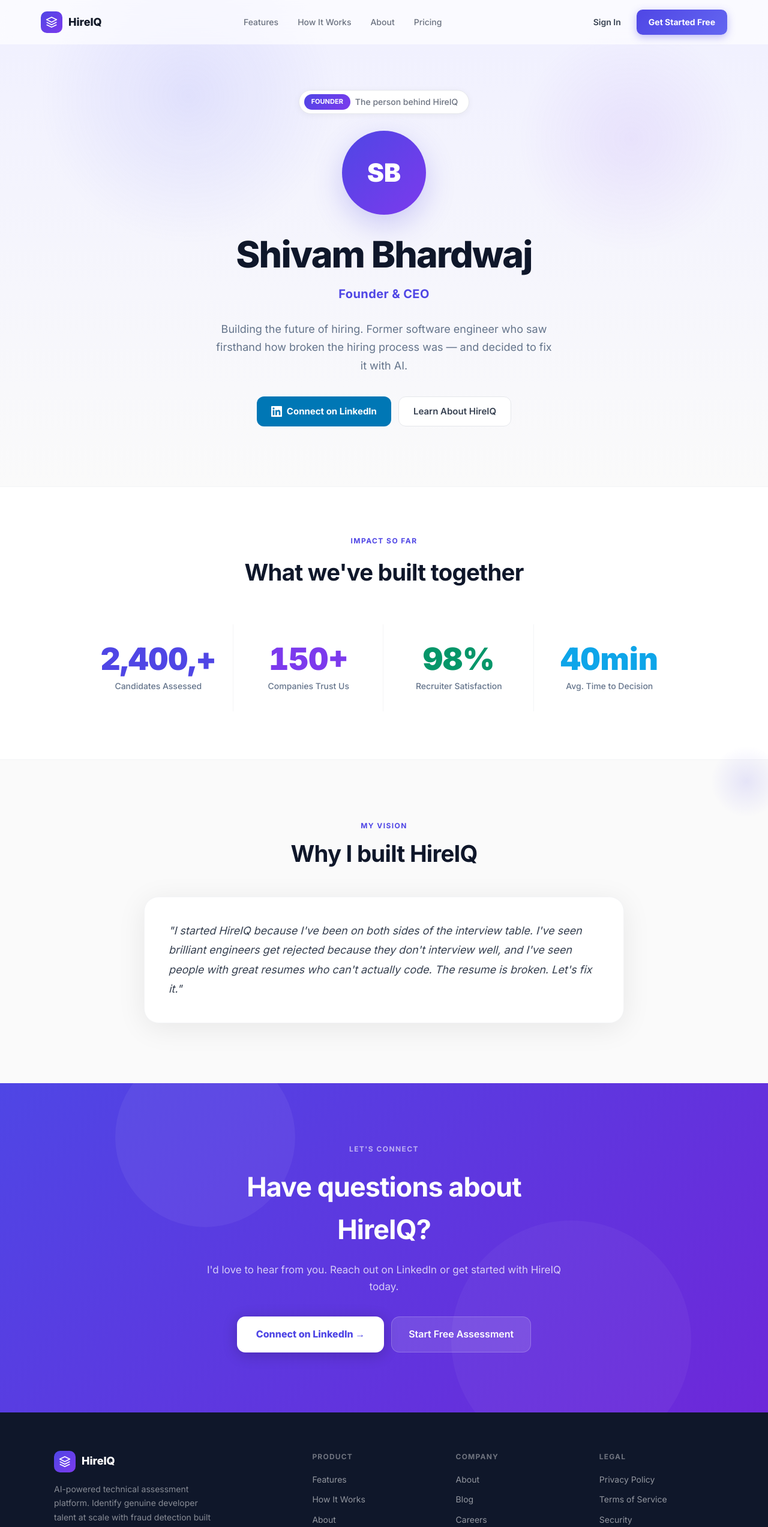
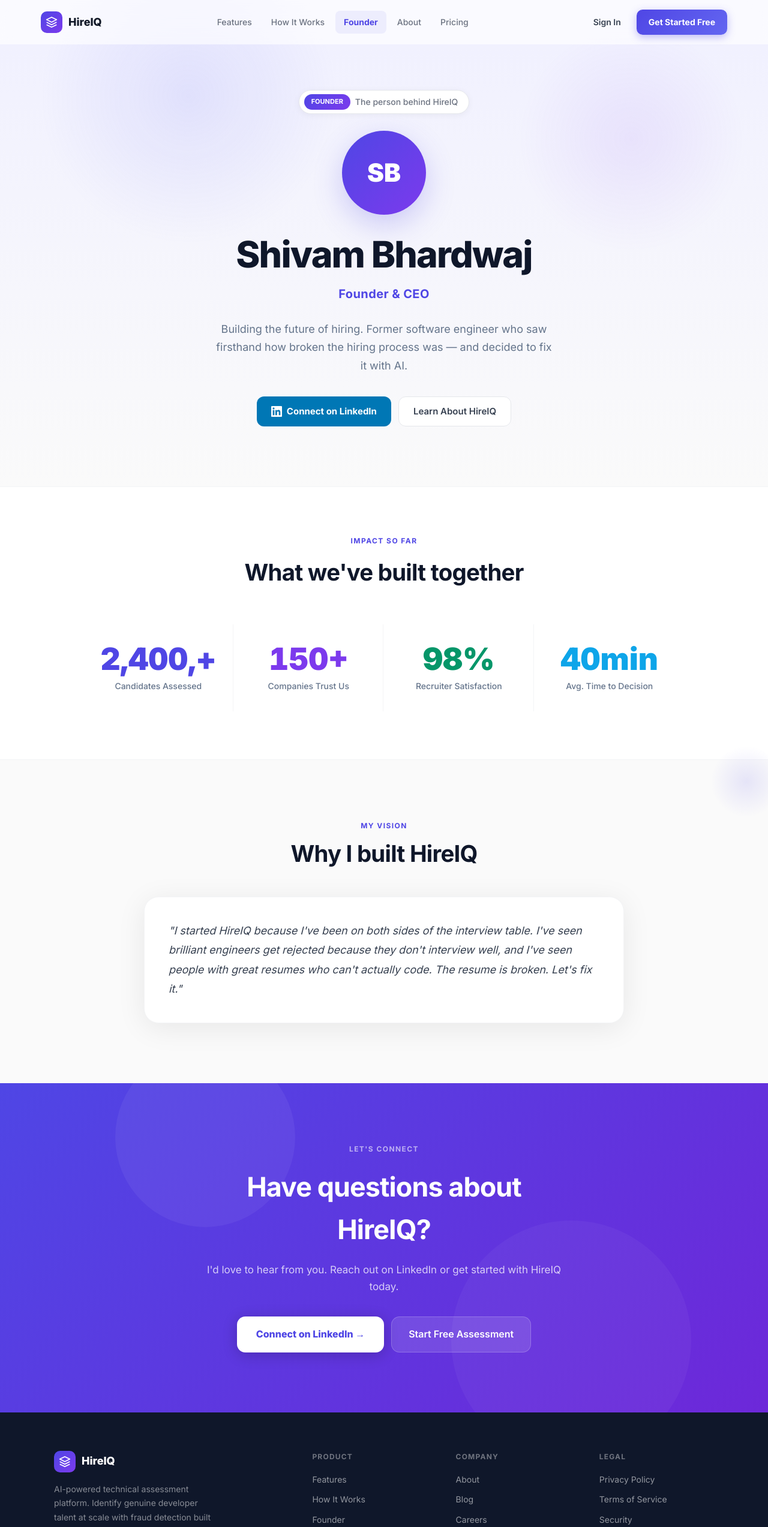
Before and after one commit to shivampb/HireIQ, a Next.js app: page /founder in a window 1280 px wide. Shown: the top 2546 px of the page at 60% size. Built offline with nearby package versions, Linux system fonts and the light colour scheme.

Commit message:
feat(nav): add founder link to navigation menu
Add 'Founder' link to both header and footer navigation lists in the founder page, with active styling for the current page.

```diff
--- a/src/app/founder/page.tsx
+++ b/src/app/founder/page.tsx
@@ -98,10 +98,11 @@
             <span style={{ fontWeight: 800, fontSize: 18, color: '#111827' }}>HireIQ</span>
           </Link>
           <div style={{ display: 'flex', gap: 4 }}>
-            {[['Features', '/#features'], ['How It Works', '/how-it-works'], ['About', '/about'], ['Pricing', '/#pricing']].map(([label, href]) => (
+            {[['Features', '/#features'], ['How It Works', '/how-it-works'], ['Founder', '/founder'], ['About', '/about'], ['Pricing', '/#pricing']].map(([label, href]) => (
               <Link key={label} href={href} style={{
-                padding: '8px 14px', borderRadius: 8, fontSize: 14, fontWeight: 500,
-                color: '#6b7280', textDecoration: 'none',
+                padding: '8px 14px', borderRadius: 8, fontSize: 14, fontWeight: label === 'Founder' ? 700 : 500,
+                color: label === 'Founder' ? '#4f46e5' : '#6b7280', textDecoration: 'none',
+                background: label === 'Founder' ? 'rgba(79,70,229,0.07)' : 'transparent',
               }}>{label}</Link>
             ))}
           </div>
@@ -220,7 +221,7 @@
             </div>
             <div>
               <h4 style={{ fontSize: 12, fontWeight: 700, color: 'rgba(255,255,255,0.4)', textTransform: 'uppercase', letterSpacing: '0.1em', marginBottom: 18 }}>Product</h4>
-              {[['Features', '/#features'], ['How It Works', '/how-it-works'], ['About', '/about'], ['Pricing', '/#pricing']].map(([label, href]) => (
+              {[['Features', '/#features'], ['How It Works', '/how-it-works'], ['Founder', '/founder'], ['About', '/about'], ['Pricing', '/#pricing']].map(([label, href]) => (
                 <Link key={label} href={href} className="hover-link" style={{ display: 'block', fontSize: 14, color: 'rgba(255,255,255,0.55)', marginBottom: 11, textDecoration: 'none' }}>{label}</Link>
               ))}
             </div>
```
